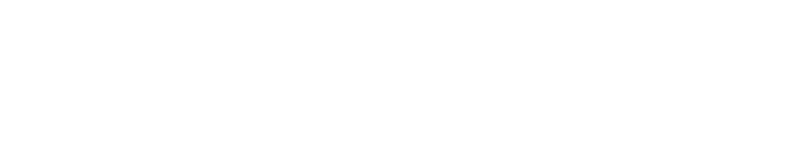
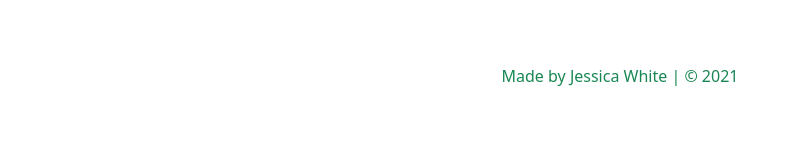
Before and after one commit to Whit1JL/Updated-Port2, a plain HTML site: page index.html in a window 1280 px wide. Shown: the full height of the page, 20-818 px from the left. Drawn offline with nearby package versions, Linux system fonts and the light colour scheme; a small style sheet from the web is missing.

Commit message:
Created a footer

```diff
--- a/index.html
+++ b/index.html
@@ -17,6 +17,12 @@
                 <img src=
     </header>
 
+    <footer class="footer mt-auto py-3">
+        <div class="container text-center mt-4">
+            <span class="text-success">Made by Jessica White | © 2021</span>
+        </div>
+    </footer>
+
     <script src="https://cdn.jsdelivr.net/npm/bootstrap@5.0.2/dist/js/bootstrap.bundle.min.js" integrity="sha384-MrcW6ZMFYlzcLA8Nl+NtUVF0sA7MsXsP1UyJoMp4YLEuNSfAP+JcXn/tWtIaxVXM" crossorigin="anonymous"></script>
 </body>
 
```
